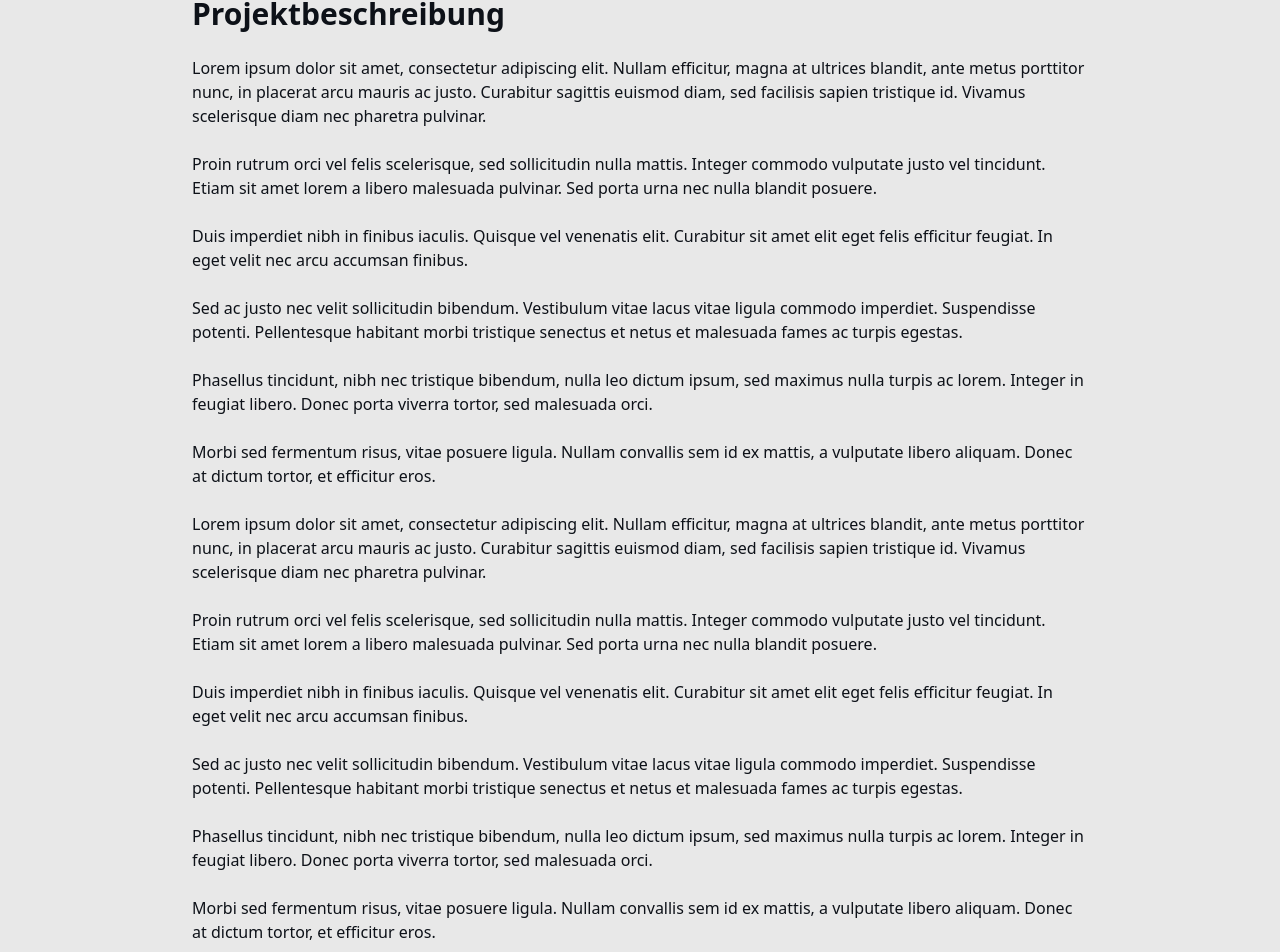
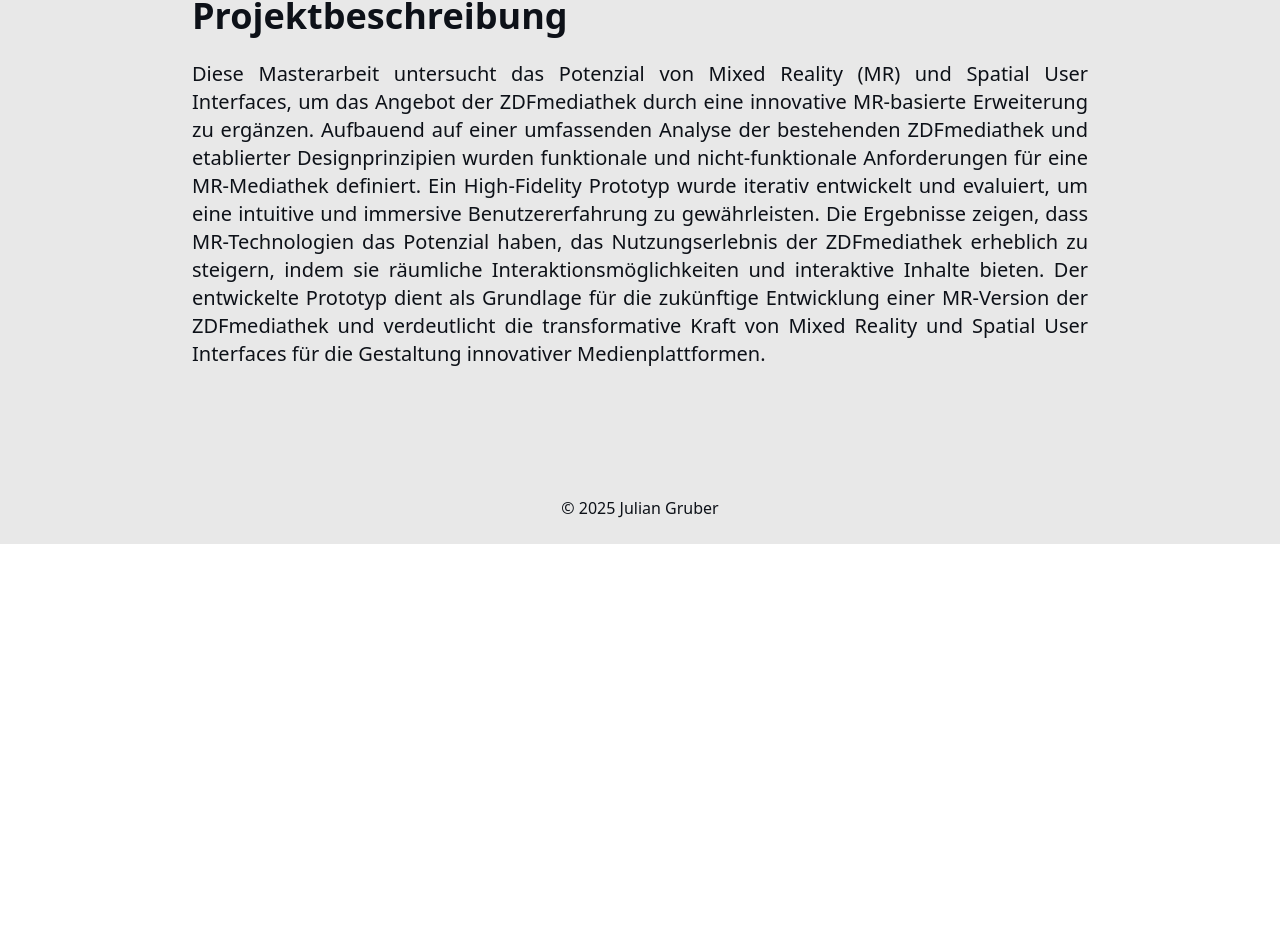
Before and after one commit to jaganztoll/xrmaster, a React (Vite) app: page / in a window 1280 px wide. Shown: the part 884-1836 px from the top of the page. After the commit the page ends 1428 px from the top, so only its background shows below. Built offline with nearby package versions, Linux system fonts and the light colour scheme.

Commit message:
Enhance ProjectInfo component with detailed project description and update styling; add font family to Footer component

```diff
--- a/src/components/Footer.jsx
+++ b/src/components/Footer.jsx
@@ -2,7 +2,7 @@
 
 const Footer = () => {
   return (
-    <footer className="relative z-10 w-full py-2 px-6 bg-[var(--background)] text-[var(--text)]">
+    <footer className="relative z-10 w-full py-2 px-6 bg-[var(--background)] text-[var(--text)]" style={{ fontFamily: 'var(--font-quicksand)' }}>
       <div className="max-w-4xl mx-auto p-4 text-center">
         © 2025 Julian Gruber
       </div>
--- a/src/components/ProjectInfo.jsx
+++ b/src/components/ProjectInfo.jsx
@@ -2,58 +2,20 @@
 
 const ProjectInfo = () => {
   return (
-    <section className="relative z-10 w-full py-20 px-6 bg-[var(--background)] text-[var(--text)]">
+    <section className="relative z-10 w-full py-20 px-6 bg-[var(--background)] text-[var(--text)]" style={{ fontFamily: 'var(--font-quicksand)' }}>
       <div className="max-w-4xl mx-auto">
-        <h2 className="text-3xl font-semibold mb-6">Projektbeschreibung</h2>
-        <p className="mb-6">
-          Lorem ipsum dolor sit amet, consectetur adipiscing elit. Nullam efficitur, magna at ultrices blandit,
-          ante metus porttitor nunc, in placerat arcu mauris ac justo. Curabitur sagittis euismod diam, sed facilisis
-          sapien tristique id. Vivamus scelerisque diam nec pharetra pulvinar.
-        </p>
-        <p className="mb-6">
-          Proin rutrum orci vel felis scelerisque, sed sollicitudin nulla mattis. Integer commodo vulputate justo vel
-          tincidunt. Etiam sit amet lorem a libero malesuada pulvinar. Sed porta urna nec nulla blandit posuere.
-        </p>
-        <p className="mb-6">
-          Duis imperdiet nibh in finibus iaculis. Quisque vel venenatis elit. Curabitur sit amet elit eget felis
-          efficitur feugiat. In eget velit nec arcu accumsan finibus.
-        </p>
-        <p className="mb-6">
-          Sed ac justo nec velit sollicitudin bibendum. Vestibulum vitae lacus vitae ligula commodo imperdiet.
-          Suspendisse potenti. Pellentesque habitant morbi tristique senectus et netus et malesuada fames ac turpis egestas.
-        </p>
-        <p className="mb-6">
-          Phasellus tincidunt, nibh nec tristique bibendum, nulla leo dictum ipsum, sed maximus nulla turpis ac lorem.
-          Integer in feugiat libero. Donec porta viverra tortor, sed malesuada orci.
-        </p>
-        <p className="mb-6">
-          Morbi sed fermentum risus, vitae posuere ligula. Nullam convallis sem id ex mattis, a vulputate libero
-          aliquam. Donec at dictum tortor, et efficitur eros.
-        </p>
-        <p className="mb-6">
-          Lorem ipsum dolor sit amet, consectetur adipiscing elit. Nullam efficitur, magna at ultrices blandit,
-          ante metus porttitor nunc, in placerat arcu mauris ac justo. Curabitur sagittis euismod diam, sed facilisis
-          sapien tristique id. Vivamus scelerisque diam nec pharetra pulvinar.
-        </p>
-        <p className="mb-6">
-          Proin rutrum orci vel felis scelerisque, sed sollicitudin nulla mattis. Integer commodo vulputate justo vel
-          tincidunt. Etiam sit amet lorem a libero malesuada pulvinar. Sed porta urna nec nulla blandit posuere.
-        </p>
-        <p className="mb-6">
-          Duis imperdiet nibh in finibus iaculis. Quisque vel venenatis elit. Curabitur sit amet elit eget felis
-          efficitur feugiat. In eget velit nec arcu accumsan finibus.
-        </p>
-        <p className="mb-6">
-          Sed ac justo nec velit sollicitudin bibendum. Vestibulum vitae lacus vitae ligula commodo imperdiet.
-          Suspendisse potenti. Pellentesque habitant morbi tristique senectus et netus et malesuada fames ac turpis egestas.
-        </p>
-        <p className="mb-6">
-          Phasellus tincidunt, nibh nec tristique bibendum, nulla leo dictum ipsum, sed maximus nulla turpis ac lorem.
-          Integer in feugiat libero. Donec porta viverra tortor, sed malesuada orci.
-        </p>
-        <p className="mb-6">
-          Morbi sed fermentum risus, vitae posuere ligula. Nullam convallis sem id ex mattis, a vulputate libero
-          aliquam. Donec at dictum tortor, et efficitur eros.
+        <h2 className="text-4xl font-semibold mb-6">Projektbeschreibung</h2>
+        <p className="font-thin text-xl text-justify mb-6 leading-7">
+        Diese Masterarbeit untersucht das Potenzial von Mixed Reality (MR) und Spatial User Interfaces,
+        um das Angebot der ZDFmediathek durch eine innovative MR-basierte Erweiterung zu ergänzen. Aufbauend
+        auf einer umfassenden Analyse der bestehenden ZDFmediathek und etablierter Designprinzipien wurden
+        funktionale und nicht-funktionale Anforderungen für eine MR-Mediathek definiert. Ein High-Fidelity
+        Prototyp wurde iterativ entwickelt und evaluiert, um eine intuitive und immersive Benutzererfahrung
+        zu gewährleisten. Die Ergebnisse zeigen, dass MR-Technologien das Potenzial haben, das Nutzungserlebnis
+        der ZDFmediathek erheblich zu steigern, indem sie räumliche Interaktionsmöglichkeiten und interaktive
+        Inhalte bieten. Der entwickelte Prototyp dient als Grundlage für die zukünftige Entwicklung einer
+        MR-Version der ZDFmediathek und verdeutlicht die transformative Kraft von Mixed Reality und Spatial
+        User Interfaces für die Gestaltung innovativer Medienplattformen.
         </p>
       </div>
     </section>
```
